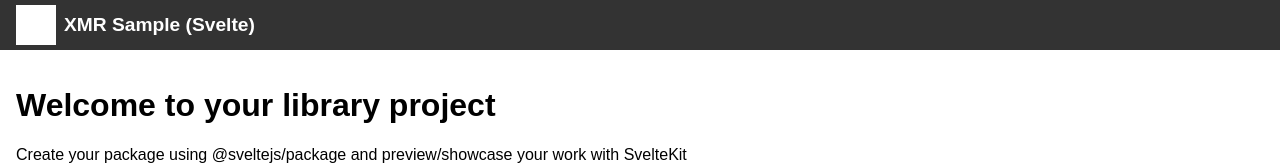
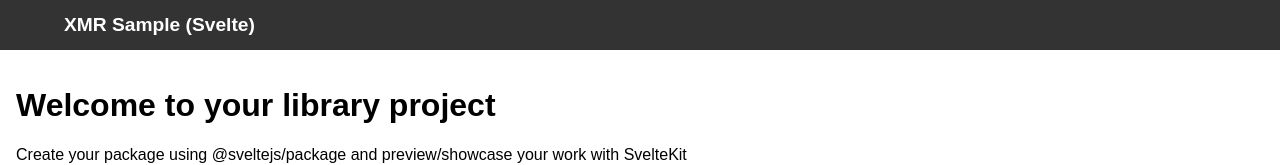
Before and after one commit to trasherdk/xmr-sample-svelte, a SvelteKit app: page / in a window 1280 px wide. Shown: the top 165 px of the page. Built offline with nearby package versions, Linux system fonts and the light colour scheme.

Commit message:
refactor: replace <div class="app"> with <container> for layout consistency

```diff
--- a/src/app.css
+++ b/src/app.css
@@ -14,10 +14,11 @@ body {
 	padding: 0;
 }
 
-.app {
+container {
 	display: flex;
 	flex-direction: column;
 	min-height: 100vh;
+	overflow-y: auto;
 }
 
 header {
@@ -31,6 +32,7 @@ header {
 
 .logo-container {
 	display: flex;
+	background-color: transparent;
 	align-items: center;
 	margin-right: 2rem;
 }
@@ -39,7 +41,6 @@ header {
 	height: 40px;
 	width: 40px;
 	margin-right: 0.5rem;
-	background-color: #fff;
 	/* Placeholder for the actual logo */
 }
 
--- a/src/routes/+layout.svelte
+++ b/src/routes/+layout.svelte
@@ -9,7 +9,7 @@
 	let { children } = $props();
 </script>
 
-<div class="app">
+<container>
 	<header>
 		<div class="logo-container">
 			<div class="logo"></div>
@@ -24,7 +24,7 @@
 	<footer>
 		<p>© 2024 TrasherDK</p>
 	</footer>
-</div>
+</container>
 
 <style>
 	/* Empty */
```
